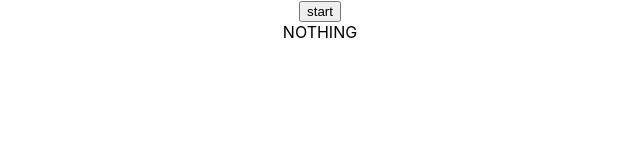
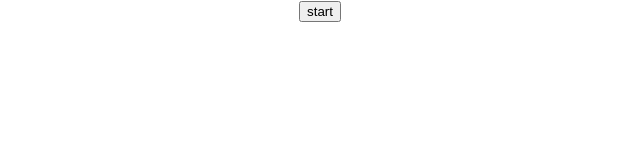
Before and after one commit to annguy3n/start-button, a React (Create React App) app: page / in a window 1280 px wide. Shown: the top 160 px of the page, without its empty margins (320-960 px from the left). Built offline with nearby package versions, Linux system fonts and the light colour scheme.

Commit message:
fixes typescript errors on the component layer

```diff
--- a/src/App.tsx
+++ b/src/App.tsx
@@ -1,11 +1,17 @@
 import React from 'react';
 import './App.css';
-import { start, getStatus } from './api';
+import { start, getStatus, Status } from './api';
 import { stat } from 'fs';
 
+type ApiStatusResponse = {
+  ok: boolean;
+  status: Status;
+  estimatedTime: number;
+};
+
 function useApi() {
-  const [status, setStatus] = React.useState({
-    status: 'NOTHING',
+  const [status, setStatus] = React.useState<Partial<ApiStatusResponse>>({
+    status: null,
     estimatedTime: 0,
   });
 
@@ -14,9 +20,8 @@ function useApi() {
   const timer = React.useRef<number>(0);
 
   const checkStatus = () => {
-    getStatus().then((response) => {
+    getStatus().then((response: Partial<ApiStatusResponse>) => {
       if (status.status !== response.status) {
-        // @ts-ignore
         setStatus(response);
         if (response.status === 'Done') {
           clearInterval(timer.current);
@@ -35,7 +40,7 @@ function useApi() {
 
   const getData = () => {
     start().then((resp) => {
-      const { ok, status, estimatedTime } = resp;
+      const { ok, status, estimatedTime } = resp as ApiStatusResponse;
       if (ok) {
         setStatus({
           status,
```
